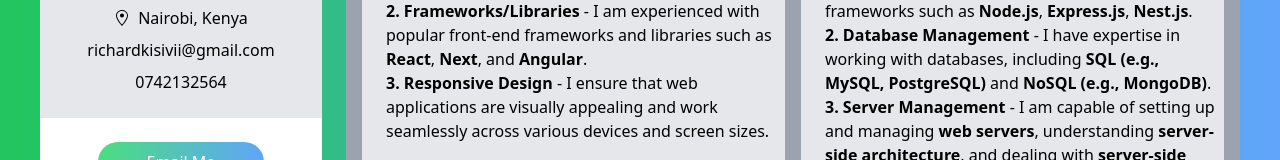
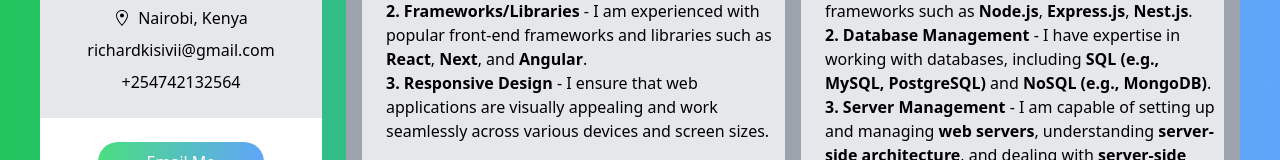
Before and after one commit to Curslo/my-site, a Next.js app: page / in a window 1280 px wide. Shown: the part 425-585 px from the top of the page. Built offline with nearby package versions, Linux system fonts and the light colour scheme.

Commit message:
Resume Update

```diff
--- a/src/components/SideBar.tsx
+++ b/src/components/SideBar.tsx
@@ -3,12 +3,9 @@ import { useTheme } from "next-themes";
 import Image from "next/image";
 import React, { useEffect, useState } from "react";
 import {
-  FaFacebookF,
   FaGithub,
   FaLinkedin,
   FaWhatsapp,
-  FaInstagram,
-  FaFacebook,
 } from "react-icons/fa";
 import { GoLocation } from "react-icons/go";
 import { GiTie } from "react-icons/gi";
@@ -43,7 +40,7 @@ export function SideBar() {
       </p>
       <a
         className="px-2 py-1 my-3 flex items-center justify-center bg-gray-200  dark:bg-gray-900 rounded-full"
-        href="/assets/Black White Minimalist CV Resume.pdf"
+        href="/assets/My Software Development Resume.pdf"
         download={"Richard Kisivii"}
       >
         <GiTie className="w-6 h-6" />
@@ -72,7 +69,7 @@ export function SideBar() {
           <p>Nairobi, Kenya</p>
         </div>
         <p className="my-2">richardkisivii@gmail.com</p>
-        <p className="my-2">0742132564</p>
+        <p className="my-2">+254742132564</p>
       </div>
 
       {/* Buttons */}
```
Also changed, not shown: 2 other files (tests, documents, lock files or other folders).
